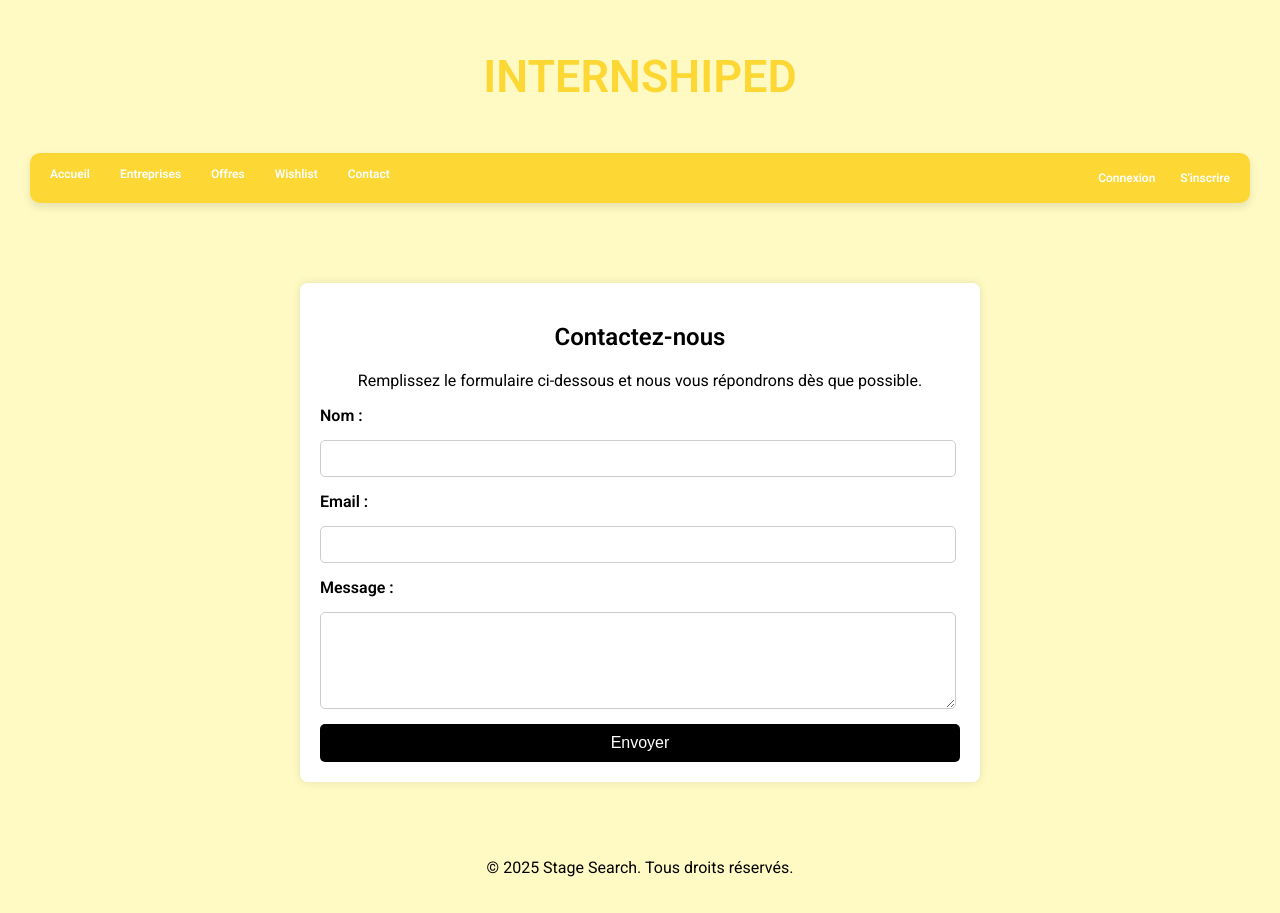
After one commit to AnasB27/Web, a PHP site: page /templates/contact.html in a window 1280 px wide. The commit adds this page. Run offline with PHP 8.4, Linux system fonts and the light colour scheme.

Commit message:
page contact

```diff
--- /dev/null
+++ b/assets/contact.css
@@ -0,0 +1,63 @@
+
+.align{
+    display: flex;
+    justify-content: center;
+}
+
+.contact-form {
+    width: 50%;
+    margin: 40px;
+    padding: 20px;
+    background: white;
+    border-radius: 8px;
+    box-shadow: 0px 0px 10px rgba(0, 0, 0, 0.1);
+    text-align: center;
+}
+
+.contact-form h2 {
+    color: black;
+}
+
+.contact-form form {
+    display: flex;
+    flex-direction: column;
+    gap: 15px;
+}
+
+.contact-form label {
+    font-weight: bold;
+    text-align: left;
+}
+
+.contact-form input,
+.contact-form textarea {
+    width: 96%;
+    padding: 10px;
+    border: 1px solid #ccc;
+    border-radius: 5px;
+}
+
+.contact-form button {
+    background-color: black;
+    color: white;
+    padding: 10px;
+    border: none;
+    border-radius: 5px;
+    cursor: pointer;
+    font-size: 16px;
+}
+
+.contact-form button:hover {
+    background-color: #0f0f0f;
+}
+
+
+footer {
+    display: flex;
+    justify-content: center;
+    padding: 20px;
+}
+
+.footer-link {
+    color: #000;
+  }
--- /dev/null
+++ b/templates/contact.html
@@ -0,0 +1,53 @@
+<!DOCTYPE html>
+<html lang="fr">
+<head>
+    <meta charset="UTF-8">
+    <meta name="viewport" content="width=device-width, initial-scale=1.0">
+    <title>Contact - Stage Search</title>
+    <link rel="stylesheet" href="../assets/contact.css">
+    <link rel="stylesheet" href="../header/header.css">
+</head>
+<body>
+    <header>
+    <h1>INTERNSHIPED</h1>
+        <nav>
+            <ul class="nav-links">
+                <li><a class="nav-lien" href="../templates/index.html.twig">Accueil</a></li>
+                <li><a class="nav-lien" href="../templates/gestion-entreprise.html.twig">Entreprises</a></li>
+                <li><a class="nav-lien" href="../templates/offres.html.twig">Offres</a></li>
+                <li><a class="nav-lien" href="../templates/wishlist.html.twig">Wishlist</a></li>
+                <li><a class="nav-lien" href="../templates/contact.html.twig">Contact</a></li>
+            </ul>
+            <div class="connexion">
+                <a href="../templates/connexion.html.twig">Connexion</a>
+                <a href="../templates/inscription.html.twig">S'inscrire</a>
+            </div>
+        </nav>
+    </header>
+    <main>
+        <div class="align">
+        <div class="contact-form">
+            <h2>Contactez-nous</h2>
+            <p>Remplissez le formulaire ci-dessous et nous vous répondrons dès que possible.</p>
+
+            <form action="submit_contact.php" method="post">
+                <label for="name">Nom :</label>
+                <input type="text" id="name" name="name" required>
+
+                <label for="email">Email :</label>
+                <input type="email" id="email" name="email" required>
+
+                <label for="message">Message :</label>
+                <textarea id="message" name="message" rows="5" required></textarea>
+
+                <button type="submit">Envoyer</button>
+            </form>
+        </div>
+    </div>
+    </main>
+
+    <footer>
+        <p>&copy; 2025 Stage Search. Tous droits réservés.</p>
+    </footer>
+</body>
+</html>
```
Also changed, not shown: templates/connexion.html.twig (+9 -5 lines), templates/contact.html.twig (added, +27 -0 lines).
